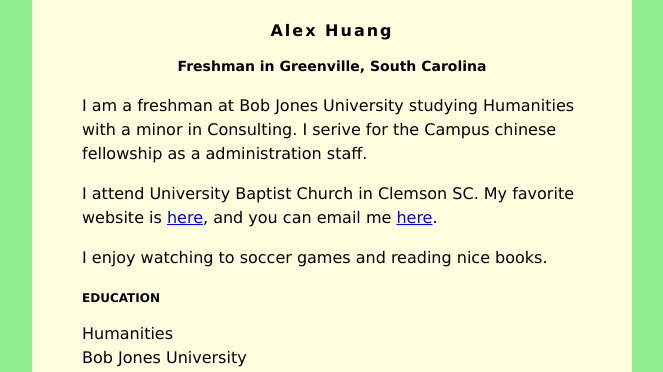
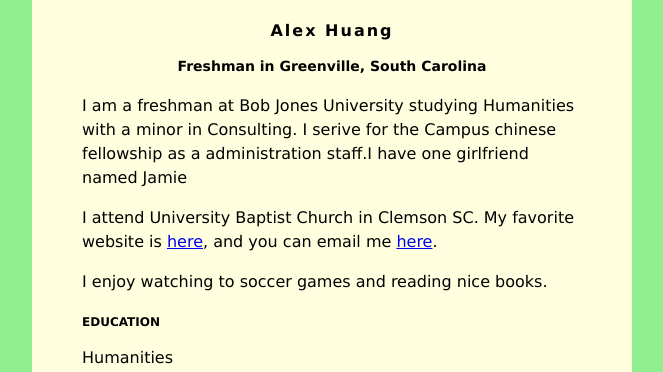
Before and after one commit to alexhuang983/alexhuang983.github.io, a plain HTML site: page index.html in a window 1280 px wide. Shown: the top 372 px of the page, without its empty margins (308-971 px from the left). Drawn offline with Linux system fonts and the light colour scheme.

Commit message:
Update index.html

```diff
--- a/index.html
+++ b/index.html
@@ -34,7 +34,7 @@
         <h2>Freshman in Greenville, South Carolina</h2>
 
          <p>I am a freshman at Bob Jones University studying Humanities with a minor in
-            Consulting. I serive for the Campus chinese fellowship as a administration staff.</p>
+            Consulting. I serive for the Campus chinese fellowship as a administration staff.I have one girlfriend named Jamie</p>
          <p>
             I attend University Baptist Church in Clemson SC. My favorite website is
             <a href="https://wd.bible">here</a>, and you can email me
```
